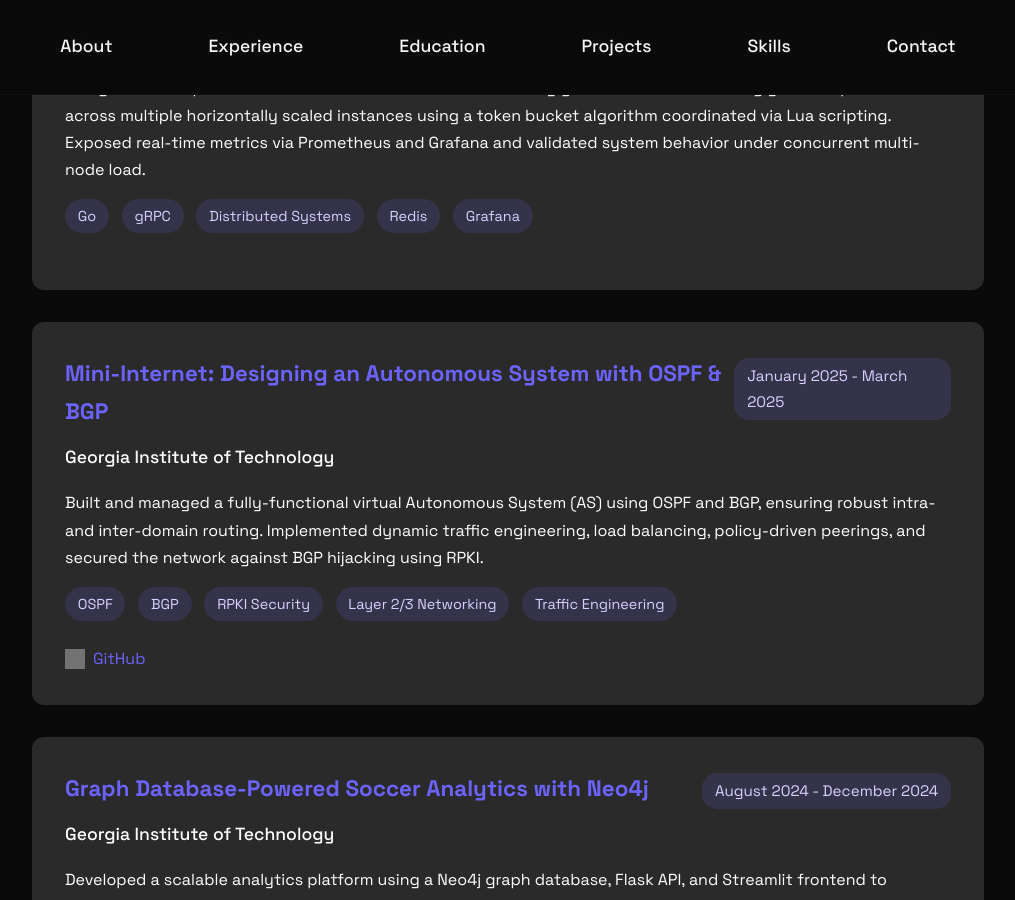
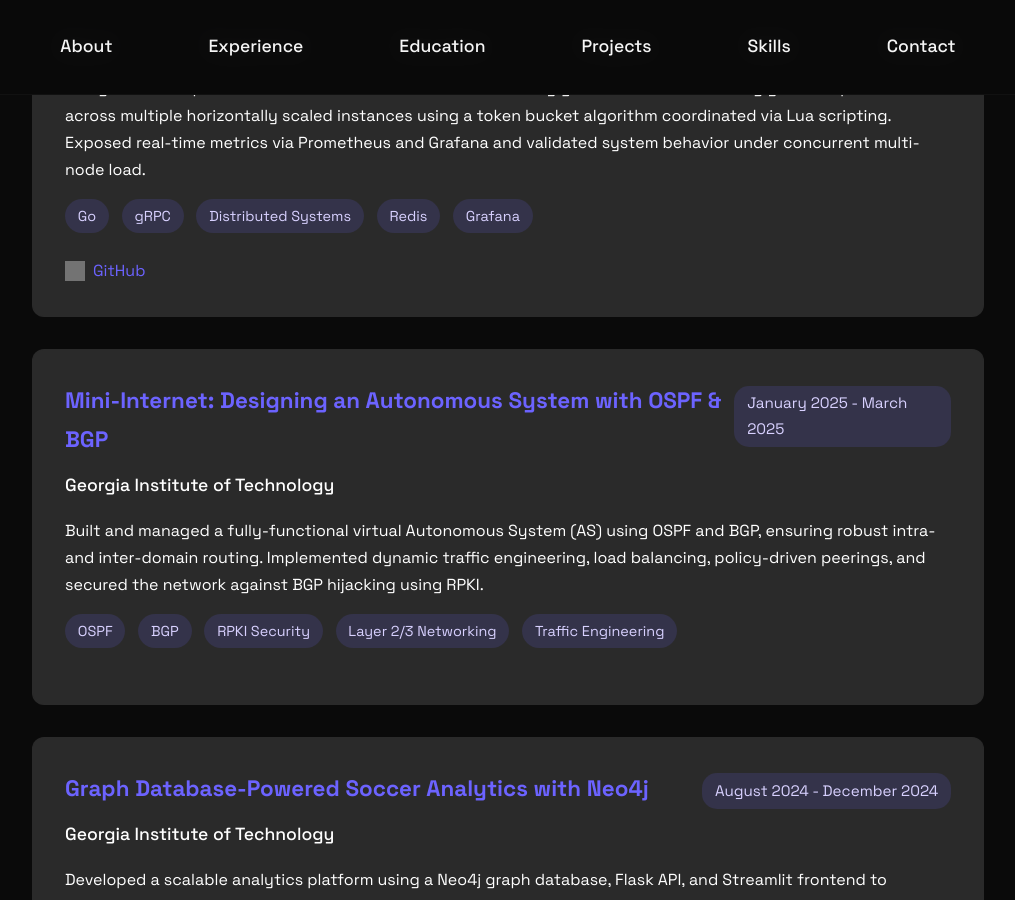
Before and after one commit to anubhav-mathur/anubhav-mathur.github.io, a Jekyll site: the page built from index.md, in a window 1280 px wide and 900 px high, scrolled down 4120 px. Shown: the whole window, without its empty margins (132-1147 px from the left). Built offline with Jekyll 4.4.1, drawn with Linux system fonts in a browser that asks for light colours; grey boxes are pictures that could not be loaded.

Commit message:
Added distributed rate limiter

```diff
--- a/index.md
+++ b/index.md
@@ -137,6 +137,12 @@
         <span class="tech-item">Redis</span>
         <span class="tech-item">Grafana</span>
       </div>
+      <div class="project-links">
+        <a href="https://github.com/anubhav-mathur/distributed-rate-limiter" class="project-link">
+          <img src="https://cdn-icons-png.flaticon.com/512/25/25231.png" alt="GitHub">
+          GitHub
+        </a>
+      </div>
     </div>
     <div class="project-card">
       <div class="project-header">
@@ -153,12 +159,6 @@
         <span class="tech-item">RPKI Security</span>
         <span class="tech-item">Layer 2/3 Networking</span>
         <span class="tech-item">Traffic Engineering</span>
-      </div>
-      <div class="project-links">
-        <a href="https://github.com/anubhav-mathur/distributed-rate-limiter" class="project-link">
-          <img src="https://cdn-icons-png.flaticon.com/512/25/25231.png" alt="GitHub">
-          GitHub
-        </a>
       </div>
     </div>
     <div class="project-card">
```
